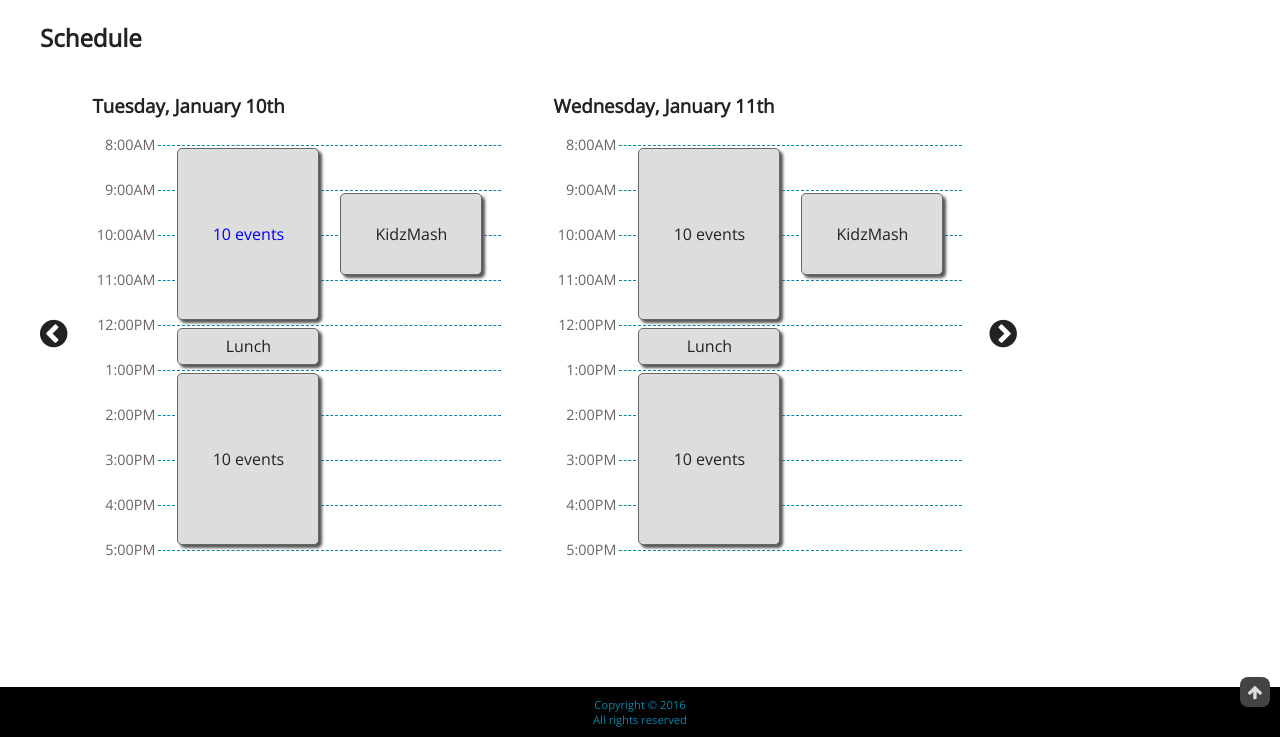
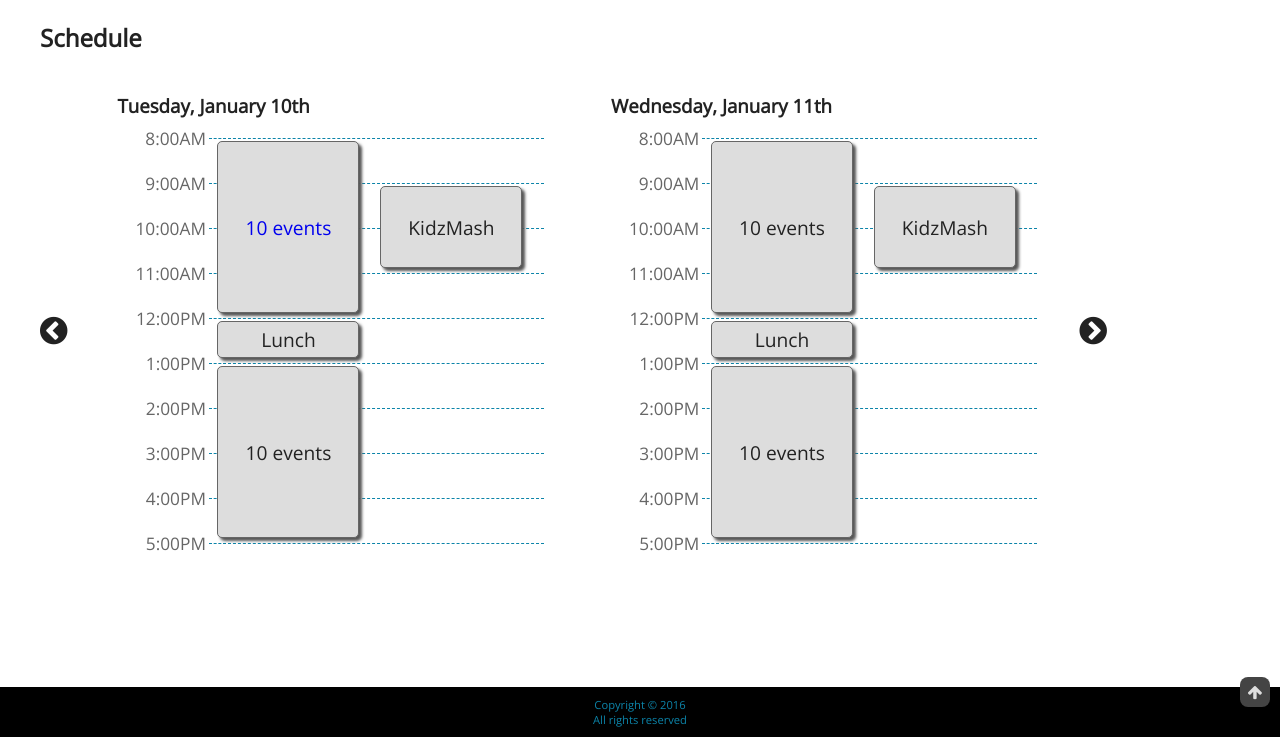
Before and after one commit to SonofNun15/code-mash-html, a plain HTML site: page index.html in a window 1280 px wide. Shown: the part 63-800 px from the top of the page. Drawn offline with nearby package versions, Linux system fonts and the light colour scheme; files that its build step writes are made by us from their sources.

Commit message:
Add sass stylesheets

```diff
--- /dev/null
+++ b/assets/styles/event.scss
@@ -0,0 +1,16 @@
+.event {
+  margin-right: 25px;
+  width: 500px;
+
+  h3 {
+    font-size: 1.2em;
+    margin: 0.3em 0;
+  }
+
+  h4 {
+    font-style: italic;
+    color: #666;
+    font-size: 1.0em;
+    margin: 0;
+  }
+}
--- /dev/null
+++ b/assets/styles/events.scss
@@ -0,0 +1,6 @@
+.events {
+  display: flex;
+  flex-direction: row;
+  justify-content: flex-start;
+  align-items: center;
+}
--- /dev/null
+++ b/assets/styles/header.scss
@@ -0,0 +1,85 @@
+.site {
+  header {
+    flex-shrink: 0;
+    padding: 10px;
+    display: flex;
+    flex-direction: row;
+    align-items: stretch;
+    background: #0c84a9;
+    color: white;
+
+    a {
+      text-decoration: none;
+      color: white;
+    }
+
+    nav {
+      display: flex;
+      flex: 1;
+      flex-direction: row;
+      align-items: center;
+      justify-content: flex-start;
+
+      .main {
+        text-transform: uppercase;
+        padding: 0 40px;
+        text-align: center;
+        font-size: 1.2em;
+      }
+
+      ul {
+        list-style: none;
+        display: flex;
+        flex-direction: row;
+        justify-content: center;
+        margin: 0;
+        padding: 0;
+      }
+
+      li {
+        margin: 2px 20px;
+      }
+    }
+
+    .profile {
+      display: flex;
+      flex-direction: row;
+      align-items: center;
+      justify-content: space-around;
+
+      .menu {
+        display: flex;
+        flex-direction: row;
+        align-items: flex-end;
+        order: 2;
+
+        &:hover {
+          cursor: pointer;
+          color: orange;
+
+          .pic {
+            border-color: orange;
+          }
+        }
+      }
+    }
+  }
+
+  .pic {
+    width: 32px;
+    height: 32px;
+    border-radius: 100%;
+    border: 1px solid #fff;
+    margin: 0 3px;
+  }
+
+  .drop-down {
+    font-size: 0.6em;
+  }
+
+  .schedule {
+    order: 1;
+    font-size: 1.2em;
+    margin: 0 15px;
+  }
+}
--- /dev/null
+++ b/assets/styles/main.scss
@@ -0,0 +1,82 @@
+html, body {
+  height: 100%;
+  margin: 0;
+}
+
+body {
+  color: #222;
+}
+
+.site {
+  display: flex;
+  flex-direction: column;
+  font-family: 'Open Sans', sans-serif;
+
+  main {
+    flex: 1;
+    width: 1200px;
+    margin: 10px auto;
+  }
+}
+
+a {
+  text-decoration: none;
+
+  &:hover {
+    color: orange;
+  }
+}
+
+.scroll {
+  font-size: 2em;
+  align-self: center;
+  margin-right: 25px;
+
+  &:hover {
+    color: orange;
+    cursor: pointer;
+  }
+}
+
+.title {
+  display: flex;
+  flex-direction: row;
+  justify-content: flex-start;
+  align-items: center;
+}
+
+.return {
+  margin-right: 25px;
+  font-size: 1.5em;
+}
+
+ul.categories {
+  margin: 0.5em 0;
+  list-style: none;
+  display: flex;
+  flex-direction: row;
+  justify-content: flex-start;
+  padding: 0;
+
+  li {
+    display: inline-block;
+    background: #0c84a9;
+    color: white;
+    padding: 4px;
+    margin-right: 8px;
+    border-radius: 5px;
+    font-size: 0.8em;
+
+    a {
+      color: white;
+    }
+
+    &:hover {
+      cursor: pointer;
+
+      a {
+        color: orange;
+      }
+    }
+  }
+}
--- /dev/null
+++ b/assets/styles/schedule.scss
@@ -0,0 +1,68 @@
+main article {
+  .days {
+    display: flex;
+    flex-direction: row;
+    justify-content: flex-start;
+    align-items: flex-start;
+  }
+
+
+  .day {
+    margin: 0 25px;
+  }
+
+  .schedule {
+    position: relative;
+    margin-top: 25px;
+
+    td {
+      height: 40px;
+    }
+
+    td.time {
+      width: 60px;
+      text-align: right;
+    }
+
+    .time span {
+      background: white;
+      position: relative;
+      top: -22px;
+      font-size: 0.9em;
+      color: #666;
+      text-transform: uppercase;
+    }
+
+    td.space, td.event-cell {
+      border-top: 1px dashed #0c84a9;
+      color: #666;
+    }
+
+    td.space {
+      width: 15px;
+    }
+
+    td.event-cell {
+      width: 155px;
+    }
+
+    div.event, a.event {
+      position: absolute;
+      border: 1px solid #666;
+      border-radius: 5px;
+      padding: 5px;
+      background-color: #ddd;
+      box-shadow: 3px 3px 3px #555;
+      display: flex;
+      flex-direction: column;
+      align-items: center;
+      justify-content: center;
+
+      &:hover {
+        background: white;
+        color: orange;
+        cursor: pointer;
+      }
+    }
+  }
+}
--- a/assets/styles/styles.css
+++ /dev/null
@@ -1,115 +0,0 @@
-header a {
-    text-decoration: none;
-    color: white;
-}
-
-a {
-    text-decoration: none;
-}
-
-a:hover {
-    color: orange;
-}
-
-body {
-    color: #222;
-}
-
-.site footer .top {
-    background: #444;
-    font-family: 'Open Sans', sans-serif;
-    color: #ddd;
-}
-
-.site footer .top:hover {
-    background: #888;
-    cursor: pointer;
-}
-
-main article .days {
-    display: flex;
-    flex-direction: row;
-    justify-content: flex-start;
-    align-items: flex-start;
-}
-
-.scroll {
-    font-size: 2em;
-    align-self: center;
-}
-
-main article .days .change-day:hover {
-    color: orange;
-    cursor: pointer;
-}
-
-main article .day {
-    margin: 0 25px;
-}
-
-.schedule {
-    position: relative;
-    margin-top: 25px;
-}
-
-.schedule td {
-    height: 40px;
-}
-
-.schedule td.time {
-    width: 60px;
-    text-align: right;
-}
-
-.schedule .time span {
-    background: white;
-    position: relative;
-    top: -22px;
-    font-size: 0.9em;
-    color: #666;
-    text-transform: uppercase;
-}
-
-.schedule td.gap, .schedule td.event {
-    border-top: 1px dashed #0c84a9;
-    color: #666;
-}
-
-.schedule td.gap {
-    width: 15px;
-}
-
-.schedule td.event {
-    width: 140px;
-}
-
-.schedule div.event, .schedule a.event {
-    position: absolute;
-    border: 1px solid #666;
-    border-radius: 5px;
-    padding: 5px;
-    background-color: #ddd;
-    box-shadow: 3px 3px 3px #555;
-    display: flex;
-    flex-direction: column;
-    align-items: center;
-    justify-content: center;
-}
-
-.schedule div.event:hover, .schedule a.event:hover {
-    background: white;
-    color: orange;
-    cursor: pointer;
-}
-
-.events {
-    display: flex;
-    flex-direction: row;
-    justify-content: flex-start;
-    align-items: center;
-}
-
-.events .event {
-    margin: 0 25px;
-    width: 500px;
-}
--- a/index.html
+++ b/index.html
@@ -12,8 +12,10 @@
 
   <link rel="stylesheet" href="http://cdnjs.cloudflare.com/ajax/libs/font-awesome/4.6.3/css/font-awesome.min.css">
 
-  <link rel="stylesheet" href="assets/styles/layout.css">
-  <link rel="stylesheet" href="assets/styles/styles.css">
+  <link rel="stylesheet" href="assets/css/main.css">
+  <link rel="stylesheet" href="assets/css/header.css">
+  <link rel="stylesheet" href="assets/css/footer.css">
+  <link rel="stylesheet" href="assets/css/schedule.css">
 </head>
 
 <body class="site">
@@ -26,7 +28,7 @@
         <a href="/">CodeMash</a>
       </div>
       <ul>
-        <li><a href="/schedule">Schedule</a></li>
+        <li><a href="/">Schedule</a></li>
         <li><a href="/events">Events</a></li>
         <li><a href="/presenters">Presenters</a></li>
         <li><a href="/categories">Categories</a></li>
@@ -53,83 +55,63 @@
             <table>
               <tr>
                 <td class="time"><span>8:00am</span></td>
-                <td class="gap"></td>
-                <td class="event"></td>
-                <td class="gap"></td>
-                <td class="event"></td>
-                <td class="gap"></td>
+                <td class="space"></td>
+                <td class="event-cell"></td>
+                <td class="event-cell"></td>
               </tr>
               <tr>
                 <td class="time"><span>9:00am</span></td>
-                <td class="gap"></td>
-                <td class="event"></td>
-                <td class="gap"></td>
-                <td class="event"></td>
-                <td class="gap"></td>
+                <td class="space"></td>
+                <td class="event-cell"></td>
+                <td class="event-cell"></td>
               </tr>
               <tr>
                 <td class="time"><span>10:00am</span></td>
-                <td class="gap"></td>
-                <td class="event"></td>
-                <td class="gap"></td>
-                <td class="event"></td>
-                <td class="gap"></td>
+                <td class="space"></td>
+                <td class="event-cell"></td>
+                <td class="event-cell"></td>
               </tr>
               <tr>
                 <td class="time"><span>11:00am</span></td>
-                <td class="gap"></td>
-                <td class="event"></td>
-                <td class="gap"></td>
-                <td class="event"></td>
-                <td class="gap"></td>
+                <td class="space"></td>
+                <td class="event-cell"></td>
+                <td class="event-cell"></td>
               </tr>
               <tr>
                 <td class="time"><span>12:00pm</span></td>
-                <td class="gap"></td>
-                <td class="event"></td>
-                <td class="gap"></td>
-                <td class="event"></td>
-                <td class="gap"></td>
+                <td class="space"></td>
+                <td class="event-cell"></td>
+                <td class="event-cell"></td>
               </tr>
               <tr>
                 <td class="time"><span>1:00pm</span></td>
-                <td class="gap"></td>
-                <td class="event"></td>
-                <td class="gap"></td>
-                <td class="event"></td>
-                <td class="gap"></td>
+                <td class="space"></td>
+                <td class="event-cell"></td>
+                <td class="event-cell"></td>
               </tr>
               <tr>
                 <td class="time"><span>2:00pm</span></td>
-                <td class="gap"></td>
-                <td class="event"></td>
-                <td class="gap"></td>
-                <td class="event"></td>
-                <td class="gap"></td>
+                <td class="space"></td>
+                <td class="event-cell"></td>
+                <td class="event-cell"></td>
               </tr>
               <tr>
                 <td class="time"><span>3:00pm</span></td>
-                <td class="gap"></td>
-                <td class="event"></td>
-                <td class="gap"></td>
-                <td class="event"></td>
-                <td class="gap"></td>
+                <td class="space"></td>
+                <td class="event-cell"></td>
+                <td class="event-cell"></td>
               </tr>
               <tr>
                 <td class="time"><span>4:00pm</span></td>
-                <td class="gap"></td>
-                <td class="event"></td>
-                <td class="gap"></td>
-                <td class="event"></td>
-                <td class="gap"></td>
+                <td class="space"></td>
+                <td class="event-cell"></td>
+                <td class="event-cell"></td>
               </tr>
               <tr>
                 <td class="time"><span>5:00pm</span></td>
-                <td class="gap"></td>
-                <td class="event"></td>
-                <td class="gap"></td>
-                <td class="event"></td>
-                <td class="gap"></td>
+                <td class="space"></td>
+                <td class="event-cell"></td>
+                <td class="event-cell"></td>
               </tr>
             </table>
 
@@ -158,83 +140,63 @@
             <table>
               <tr>
                 <td class="time"><span>8:00am</span></td>
-                <td class="gap"></td>
-                <td class="event"></td>
-                <td class="gap"></td>
-                <td class="event"></td>
-                <td class="gap"></td>
+                <td class="space"></td>
+                <td class="event-cell"></td>
+                <td class="event-cell"></td>
               </tr>
               <tr>
                 <td class="time"><span>9:00am</span></td>
-                <td class="gap"></td>
-                <td class="event"></td>
-                <td class="gap"></td>
-                <td class="event"></td>
-                <td class="gap"></td>
+                <td class="space"></td>
+                <td class="event-cell"></td>
+                <td class="event-cell"></td>
               </tr>
               <tr>
                 <td class="time"><span>10:00am</span></td>
-                <td class="gap"></td>
-                <td class="event"></td>
-                <td class="gap"></td>
-                <td class="event"></td>
-                <td class="gap"></td>
+                <td class="space"></td>
+                <td class="event-cell"></td>
+                <td class="event-cell"></td>
               </tr>
               <tr>
                 <td class="time"><span>11:00am</span></td>
-                <td class="gap"></td>
-                <td class="event"></td>
-                <td class="gap"></td>
-                <td class="event"></td>
-                <td class="gap"></td>
+                <td class="space"></td>
+                <td class="event-cell"></td>
+                <td class="event-cell"></td>
               </tr>
               <tr>
                 <td class="time"><span>12:00pm</span></td>
-                <td class="gap"></td>
-                <td class="event"></td>
-                <td class="gap"></td>
-                <td class="event"></td>
-                <td class="gap"></td>
+                <td class="space"></td>
+                <td class="event-cell"></td>
+                <td class="event-cell"></td>
               </tr>
               <tr>
                 <td class="time"><span>1:00pm</span></td>
-                <td class="gap"></td>
-                <td class="event"></td>
-                <td class="gap"></td>
-                <td class="event"></td>
-                <td class="gap"></td>
+                <td class="space"></td>
+                <td class="event-cell"></td>
+                <td class="event-cell"></td>
               </tr>
               <tr>
                 <td class="time"><span>2:00pm</span></td>
-                <td class="gap"></td>
-                <td class="event"></td>
-                <td class="gap"></td>
-                <td class="event"></td>
-                <td class="gap"></td>
+                <td class="space"></td>
+                <td class="event-cell"></td>
+                <td class="event-cell"></td>
               </tr>
               <tr>
                 <td class="time"><span>3:00pm</span></td>
-                <td class="gap"></td>
-                <td class="event"></td>
-                <td class="gap"></td>
-                <td class="event"></td>
-                <td class="gap"></td>
+                <td class="space"></td>
+                <td class="event-cell"></td>
+                <td class="event-cell"></td>
               </tr>
               <tr>
                 <td class="time"><span>4:00pm</span></td>
-                <td class="gap"></td>
-                <td class="event"></td>
-                <td class="gap"></td>
-                <td class="event"></td>
-                <td class="gap"></td>
+                <td class="space"></td>
+                <td class="event-cell"></td>
+                <td class="event-cell"></td>
               </tr>
               <tr>
                 <td class="time"><span>5:00pm</span></td>
-                <td class="gap"></td>
-                <td class="event"></td>
-                <td class="gap"></td>
-                <td class="event"></td>
-                <td class="gap"></td>
+                <td class="space"></td>
+                <td class="event-cell"></td>
+                <td class="event-cell"></td>
               </tr>
             </table>
 
```
Also changed, not shown: assets/styles/footer.scss (added, +38 -0 lines), assets/styles/layout.css (deleted, +0 -123 lines), time_slot.html (+19 -12 lines).
